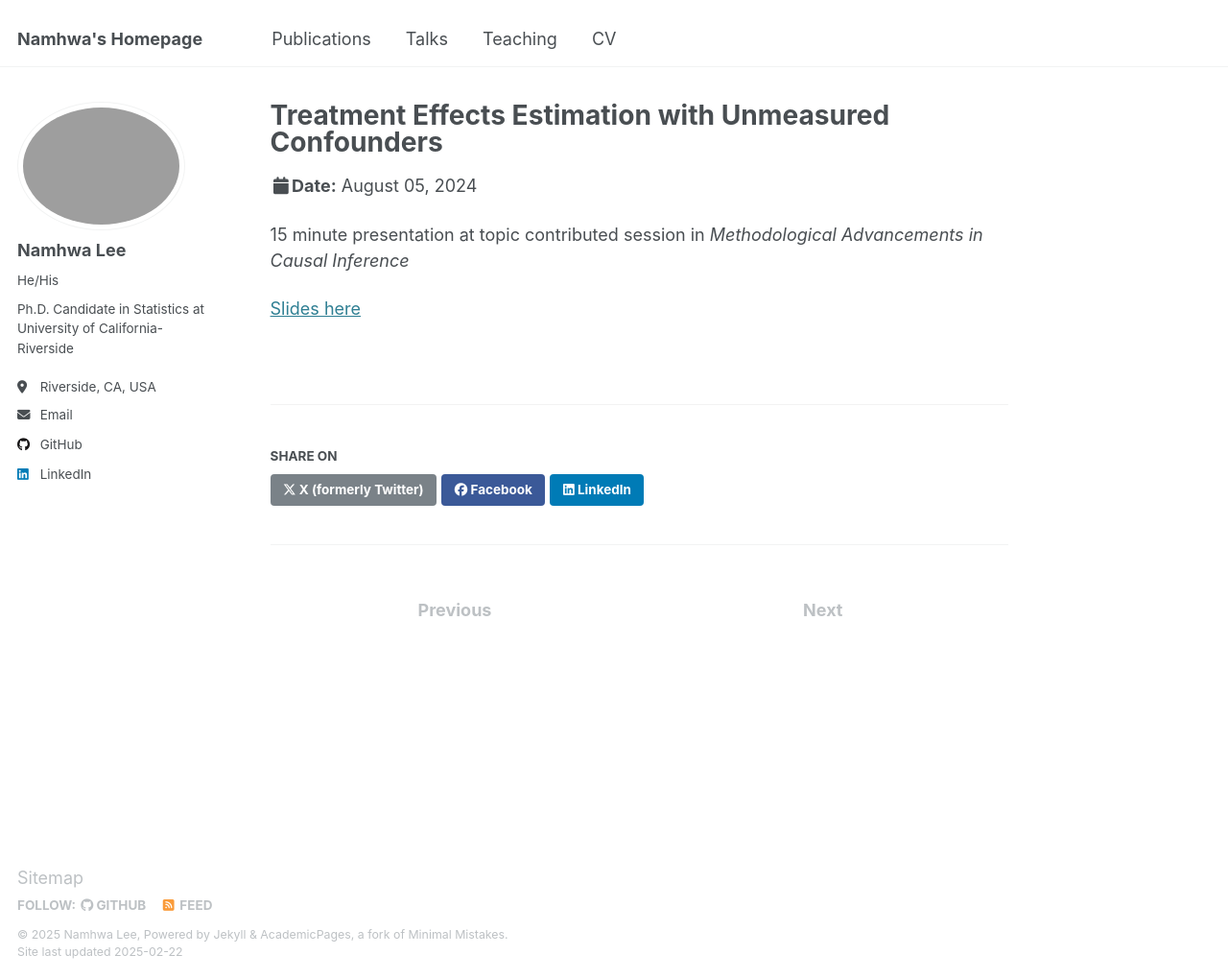
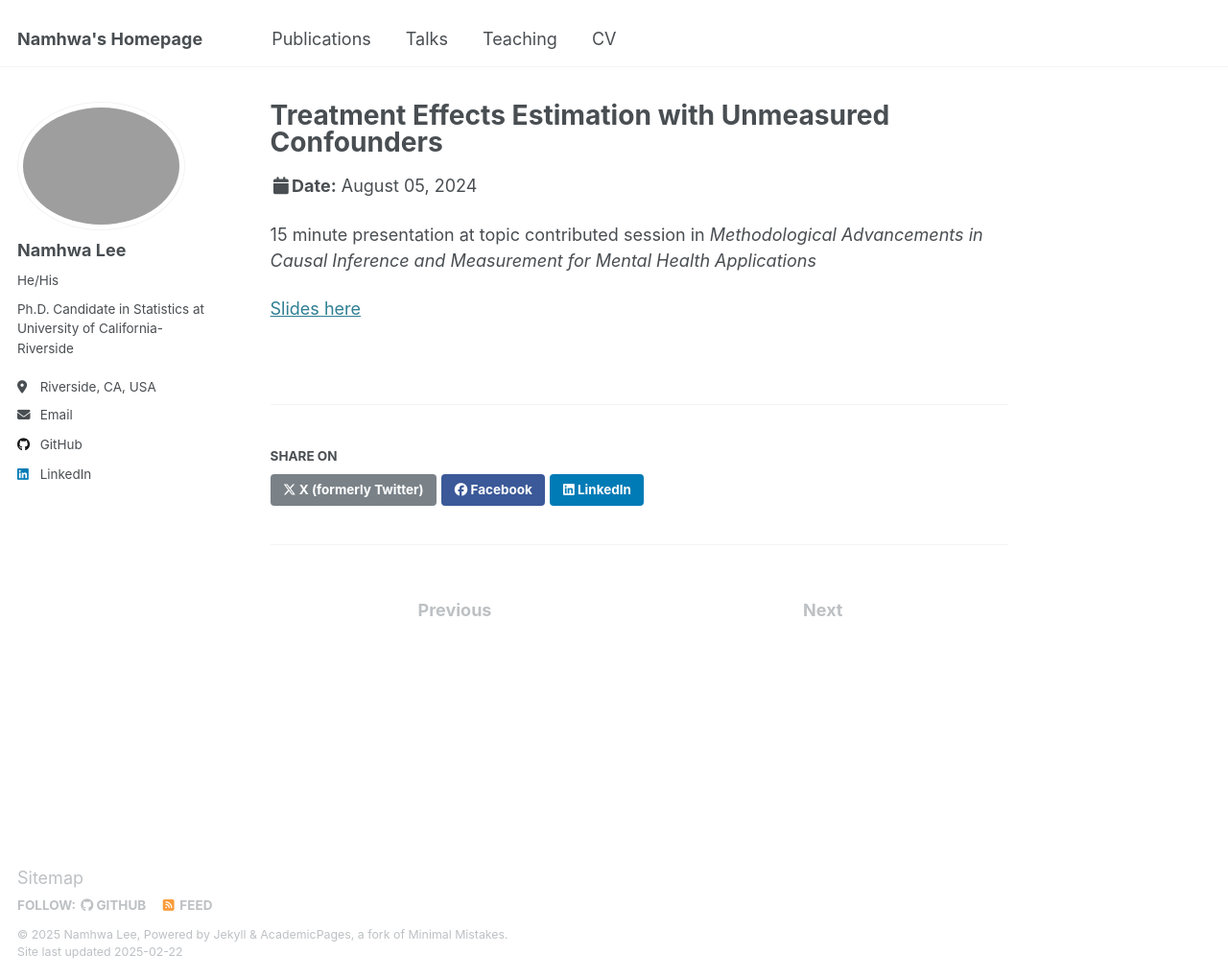
Before and after one commit to NamhwaLee/NamhwaLee.github.io, a Jekyll site: the page built from _talks/JSM2024-talk.md, in a window 1280 px wide and 1020 px high. Shown: the whole window at 96% size. Built offline with Jekyll 4.4.1, drawn with Linux system fonts in a browser that asks for light colours.

Commit message:
Update JSM2024-talk.md

```diff
--- a/_talks/JSM2024-talk.md
+++ b/_talks/JSM2024-talk.md
@@ -8,6 +8,6 @@ date: 2024-08-05
 location: "Portland, Oregon"
 ---
 
-15 minute presentation at topic contributed session in *Methodological Advancements in Causal Inference*
+15 minute presentation at topic contributed session in *Methodological Advancements in Causal Inference and Measurement for Mental Health Applications*
 
-[Slides here](http://example2.com)
+[Slides here](/files/JSM_Presentation_Slides.pdf)
```
